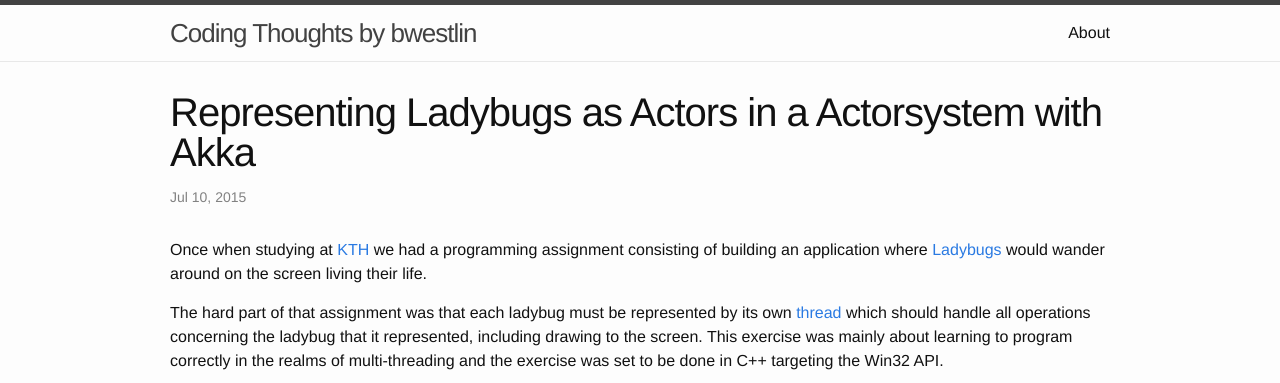
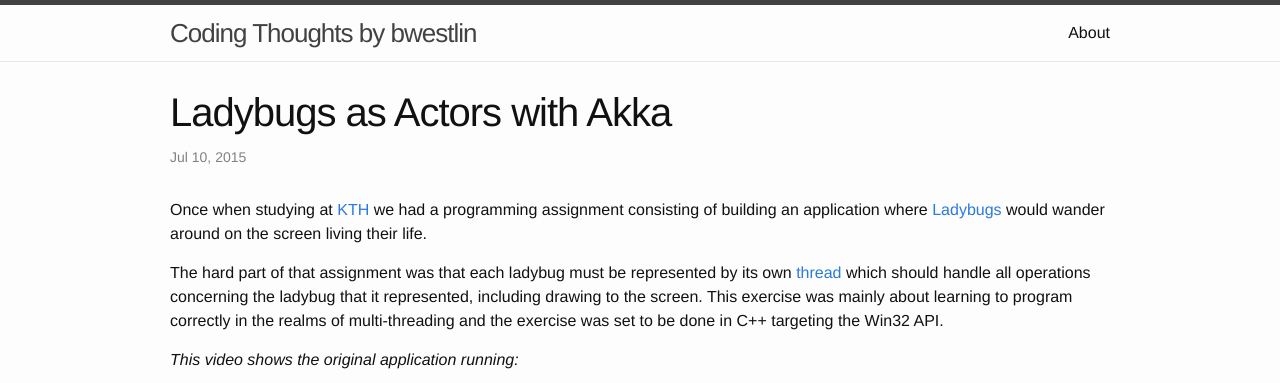
Before and after one commit to bwestlin/bwestlin.github.io, a Jekyll site: the page built from _posts/2015-07-10-ladybugs-as-actors-with-akka.md, in a window 1280 px wide and 900 px high, cut to the strip 0-383 px from the top of the window. Built offline with Jekyll 4.4.1, drawn with Linux system fonts in a browser that asks for light colours; Markdown is read by kramdown in place of the engine named in the settings; comment, search, counter and statistics services are not loaded.

Commit message:
Change title

```diff
--- a/_posts/2015-07-10-representing-ladybugs-as-actors-with-akka.md
+++ b/_posts/2015-07-10-ladybugs-as-actors-with-akka.md
@@ -1,6 +1,6 @@
 ---
 layout: post
-title:  "Representing Ladybugs as Actors in a Actorsystem with Akka"
+title:  "Ladybugs as Actors with Akka"
 date:   2015-07-10 21:19:25
 tags: akka actor scala websocket spray.io
 ---
```
